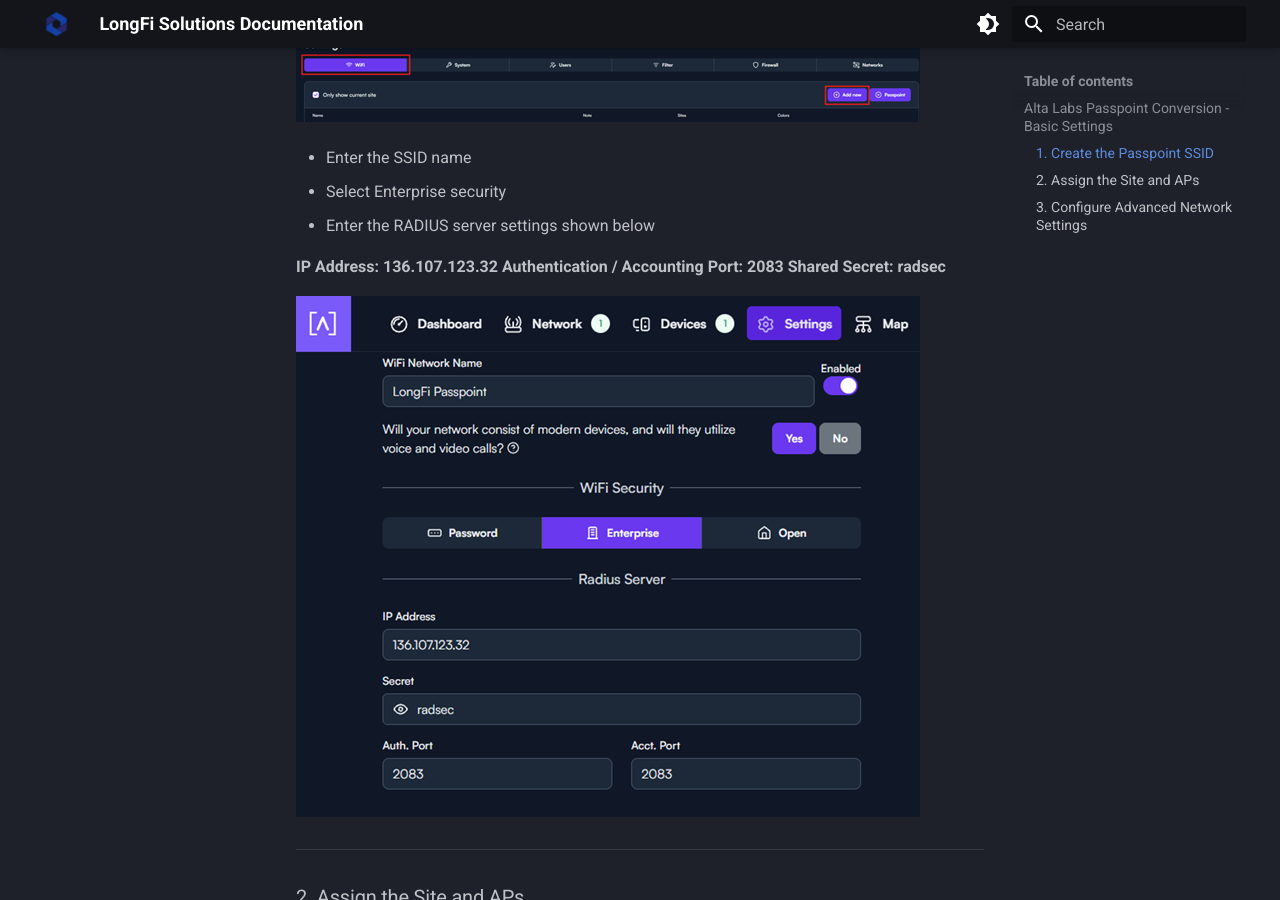
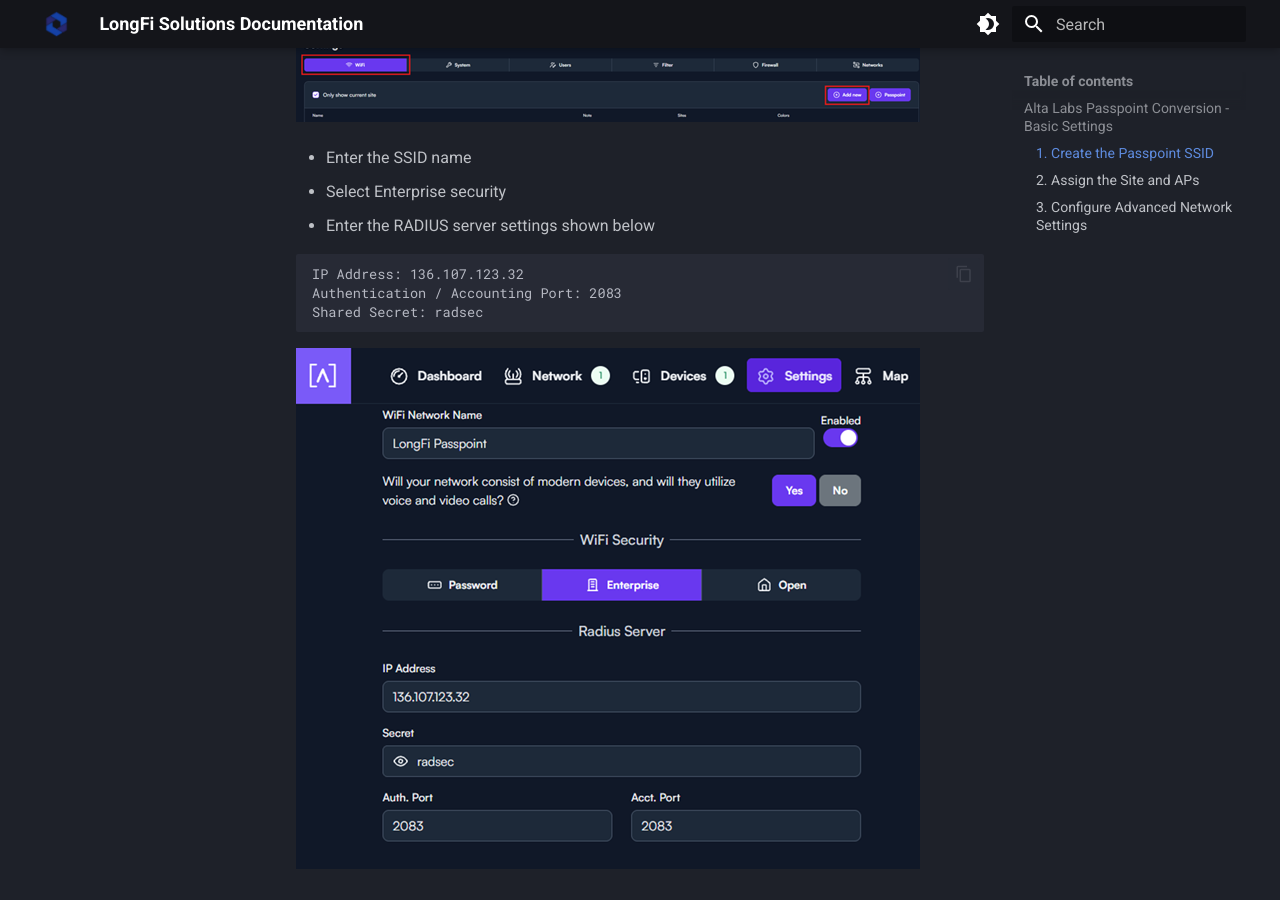
Before and after one commit to LongFi-Solutions/longfi-solutions.github.io, an MkDocs documentation site: the page built from docs/deployment/alta-labs.md, in a window 1280 px wide and 900 px high, scrolled down 429 px. Built offline with MkDocs 1.6.1 and Material for MkDocs 9.7.7, drawn with Linux system fonts in a browser that asks for light colours.

````diff
--- a/docs/deployment/alta-labs.md
+++ b/docs/deployment/alta-labs.md
@@ -18,10 +18,11 @@ Create a new SSID in the Alta Labs controller. Go to Settings > WiFi > Add New.
 - Select Enterprise security
 - Enter the RADIUS server settings shown below
 
-**IP Address: 136.107.123.32**
-**Authentication / Accounting Port: 2083**
-**Shared Secret: radsec**
-
+```
+IP Address: 136.107.123.32
+Authentication / Accounting Port: 2083
+Shared Secret: radsec
+```
 ![](/assets/images/AltaLabs%20-%202%20Radius.png)
 
 ***
````
